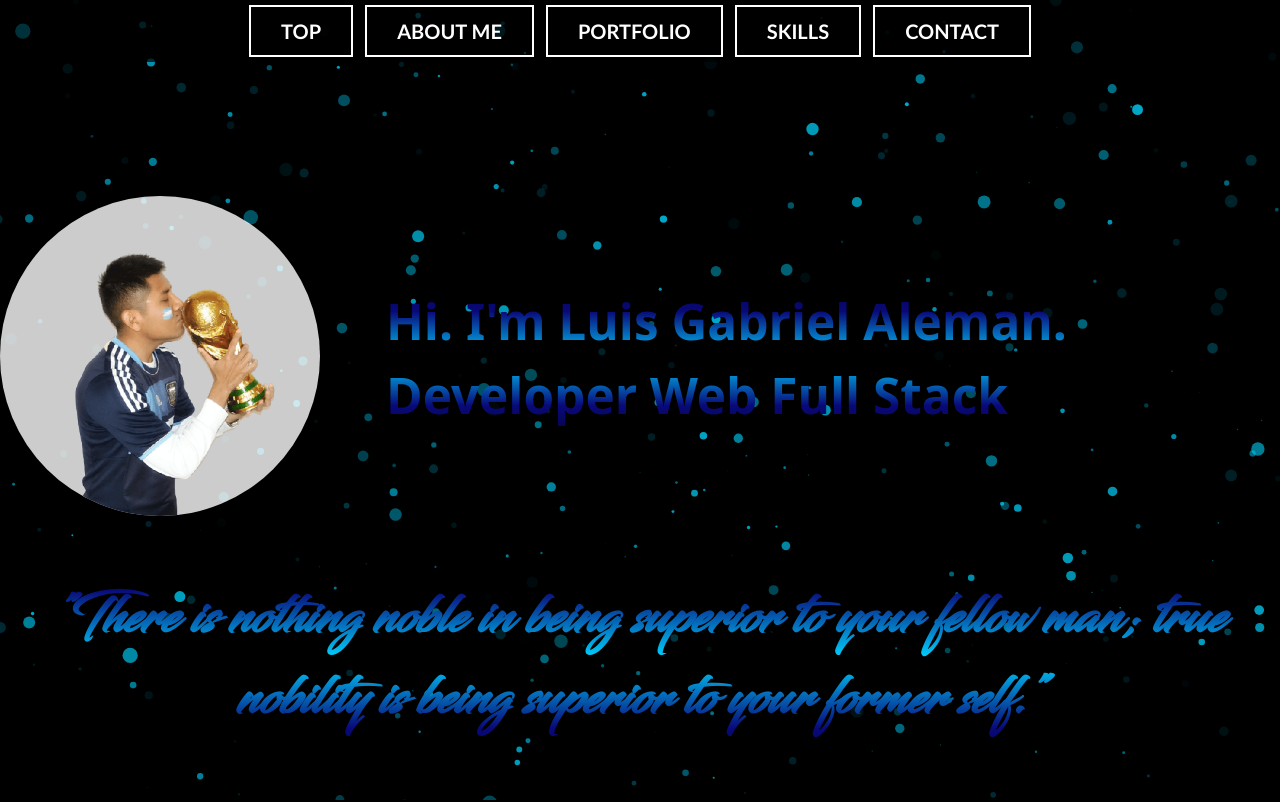
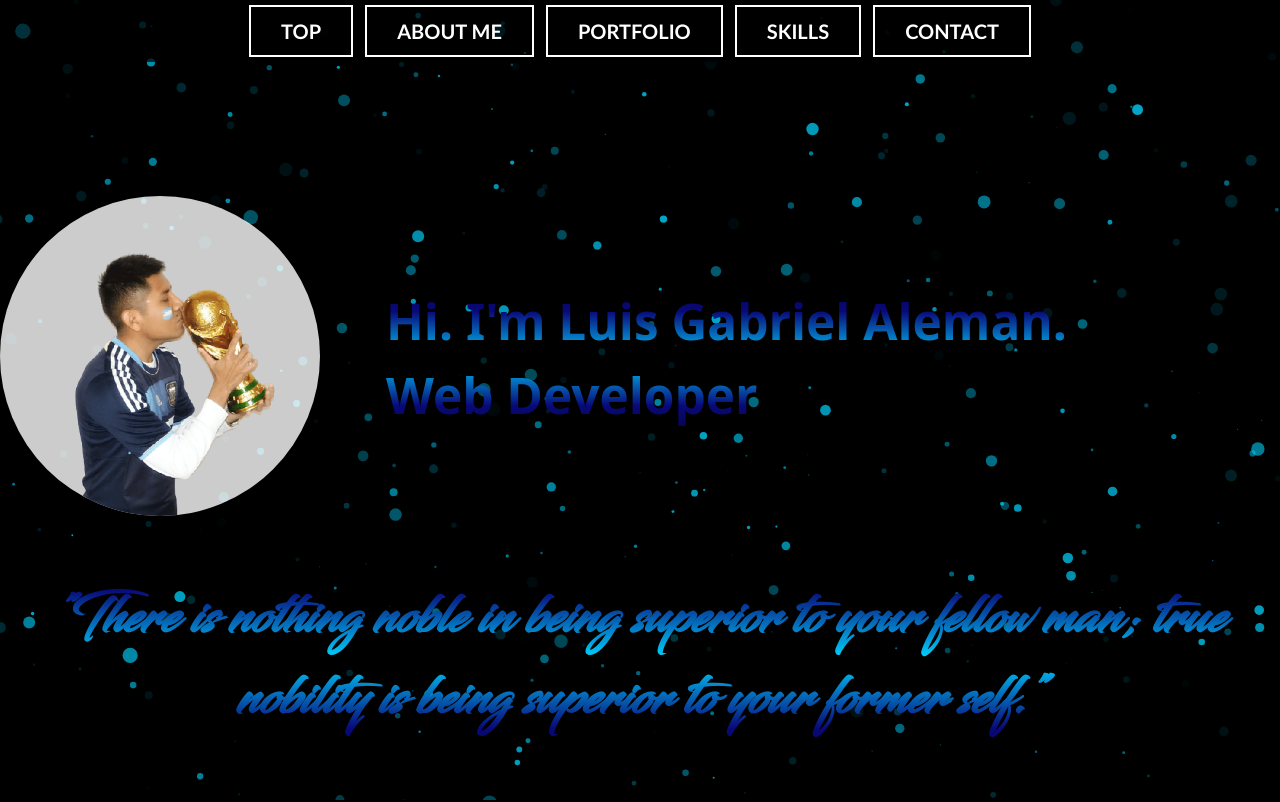
Before and after one commit to Gabri2020/Portfolio, a plain HTML site: page index.html in a window 1280 px wide. Shown: the top 802 px of the page. Drawn offline with Linux system fonts and the light colour scheme; animation ran at ten frames a second.

Commit message:
Update index.html

```diff
--- a/index.html
+++ b/index.html
@@ -79,7 +79,7 @@
                 </div>
                 <div class="col-xl-9 col-md-8 col-sm-7 col-12 degradado-azul animado" id="SOY_YO">
                     <h1>Hi. I'm <strong>Luis Gabriel Aleman</strong>.</h1>
-                    <h2>Developer Web Full Stack</h2>
+                    <h2>Web Developer</h2>
                 </div>
                 <div class="col-sm-12 degradado-azul col-12 animado" id="FRASE">
                     <h1>"There is nothing noble in being superior to your fellow man; true nobility is being superior to your former self."</h1>
```
